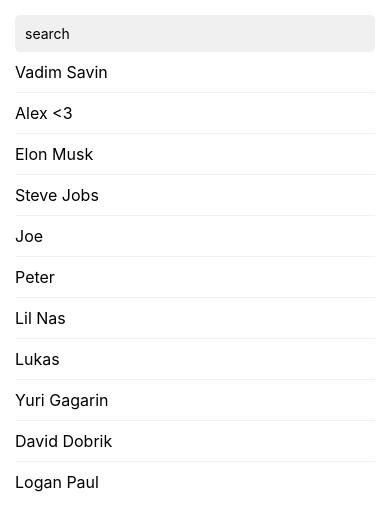
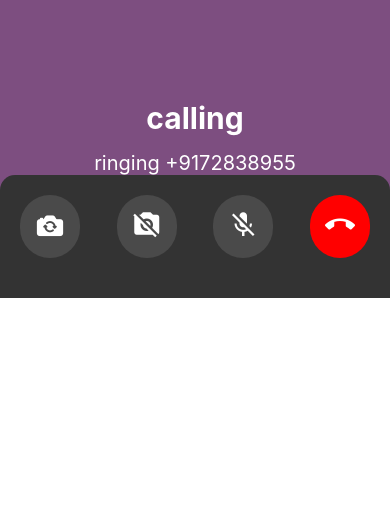
Before and after one commit to milankatira/video-calling-app-react-native, a React Native app: screen / in a window 390 px wide. Shown: the top 530 px of the page. Built offline with nearby package versions, Linux system fonts and the light colour scheme.

Commit message:
calling screen

```diff
--- a/App.js
+++ b/App.js
@@ -19,11 +19,14 @@ import {
 } from 'react-native';
 
 import ContactsScreen from './src/screen/ContactsScreen';
+
+import CallingScreen from './src/screen/CallingScreen';
 const App = () => {
   return (
     <SafeAreaView>
       <StatusBar barStyle={'light-content'} />
-      <ContactsScreen/>
+      {/* <ContactsScreen/> */}
+      <CallingScreen/>
     </SafeAreaView>
   );
 };
--- a/package.json
+++ b/package.json
@@ -11,7 +11,8 @@
   },
   "dependencies": {
     "react": "17.0.2",
-    "react-native": "0.66.4"
+    "react-native": "0.66.4",
+    "react-native-vector-icons": "^9.0.0"
   },
   "devDependencies": {
     "@babel/core": "^7.12.9",
--- /dev/null
+++ b/src/screen/CallingScreen/index.js
@@ -0,0 +1,75 @@
+import React from 'react';
+import {StyleSheet, Text, View} from 'react-native';
+import Ionicons from 'react-native-vector-icons/Ionicons';
+import MaterialIcons from 'react-native-vector-icons/MaterialCommunityIcons'
+const index = () => {
+  return (
+    <View style={styles.page}>
+      <View style={styles.cameraPreview}>
+        <Text style={styles.name}>calling</Text>
+        <Text style={styles.ringing}>ringing +9172838955</Text>
+      </View>
+      <View style={styles.ButtonsContainer}>
+        <View style={styles.iconButton}>
+          <Ionicons name="ios-camera-reverse" size={30} color={'white'} />
+        </View>
+
+        <View style={styles.iconButton}>
+          <MaterialIcons name="camera-off" size={30} color={'white'} />
+        </View>
+
+        <View style={styles.iconButton}>
+          <MaterialIcons name="microphone-off" size={30} color={'white'} />
+        </View>
+
+        <View style={[styles.iconButton, {backgroundColor:"red"}]}>
+          <MaterialIcons name="phone-hangup" size={30} color={'white'} />
+        </View>
+      </View>
+    </View>
+  );
+};
+
+export default index;
+
+const styles = StyleSheet.create({
+  page: {
+    height: '100%',
+    backgroundColor: '#7d4e80',
+  },
+  cameraPreview: {
+    backgroundColor: '#7d4e80',
+    flex: 1,
+    alignItems: 'center',
+    paddingTop: 50,
+    paddingHorizontal: 10,
+  },
+  name: {
+    fontSize: 30,
+    color: 'white',
+    fontWeight: 'bold',
+    marginTop: 50,
+    marginBottom: 15,
+  },
+  ringing: {
+    fontSize: 20,
+    color: 'white',
+  },
+
+  ButtonsContainer: {
+    backgroundColor: '#333333',
+    padding: 20,
+    paddingBottom:40,
+    borderTopLeftRadius: 15,
+    borderTopRightRadius: 15,
+    width: '100%',
+    marginTop: 'auto',
+    flexDirection:'row',
+    justifyContent:'space-between'
+  },
+  iconButton: {
+    backgroundColor: '#4a4a4a',
+    padding: 15,
+    borderRadius: 50,
+  },
+});
```
Also changed, not shown: 2 other files (tests, documents, lock files or other folders).
